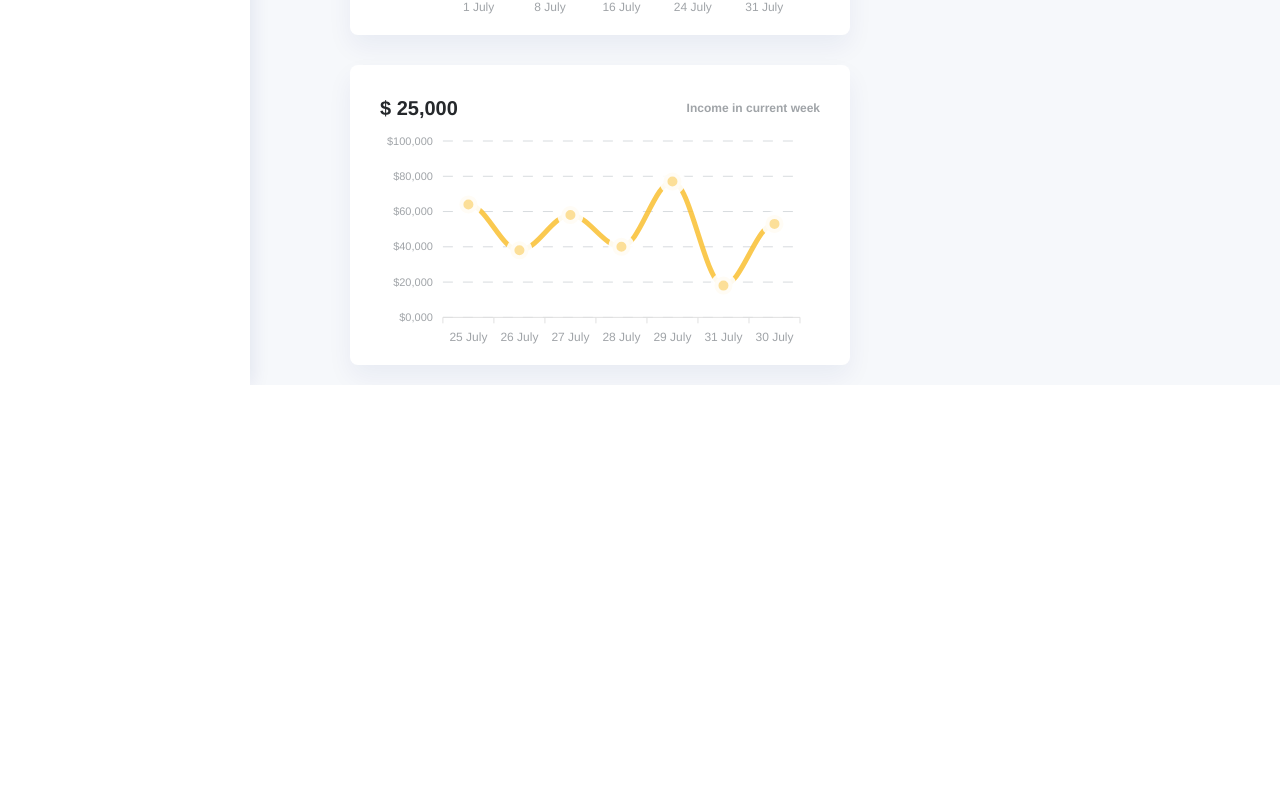
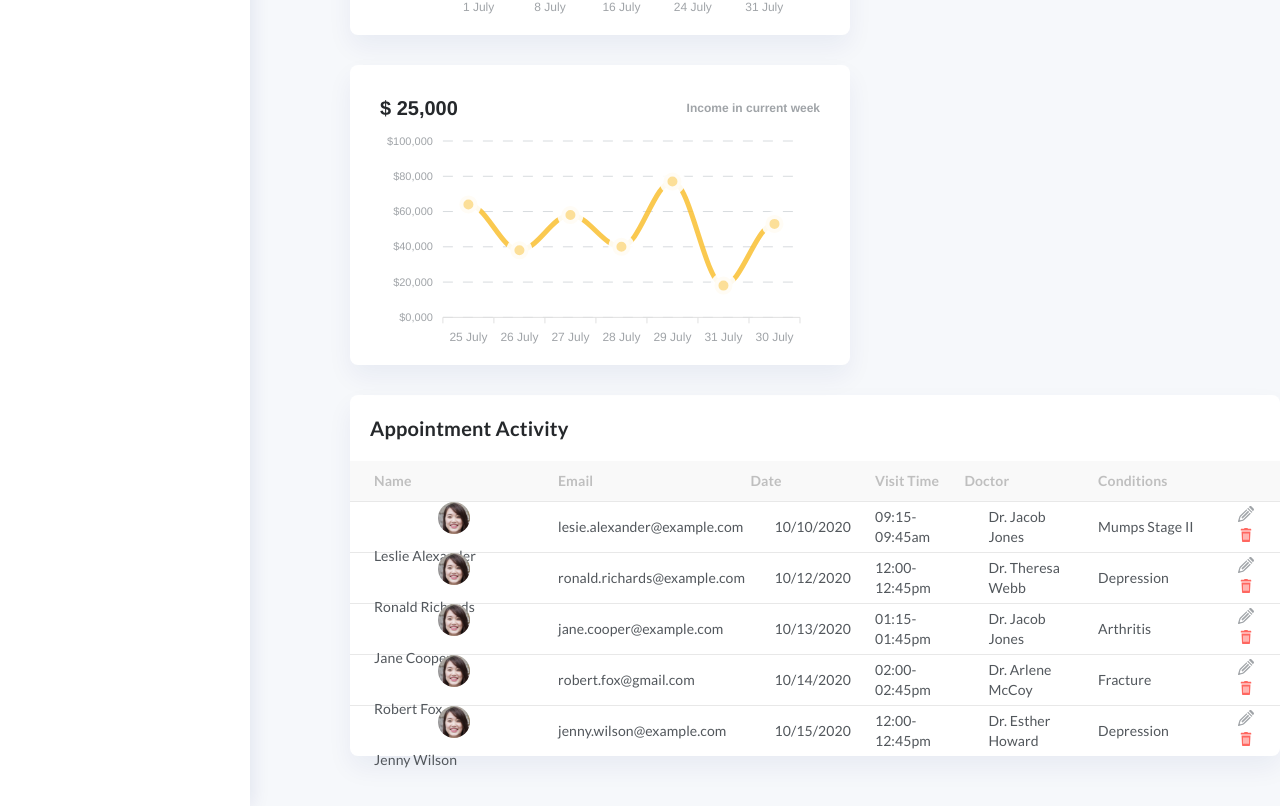
Before and after one commit to alyonavolk/healthcare, a React (Create React App) app: page / in a window 1280 px wide. Shown: the part 1022-1828 px from the top of the page. Before the commit the page ends 1407 px from the top, so only its background shows below. Built offline with nearby package versions, Linux system fonts and the light colour scheme.

Commit message:
Добавление таблицы на главной странице

```diff
--- a/src/components/Appointments/appointments.js
+++ b/src/components/Appointments/appointments.js
@@ -1,5 +1,6 @@
 import React from 'react';
 import './appointments.scss';
+import Table from '../table/table';
 
 const Appointments = () => {
     return (
@@ -8,7 +9,7 @@ const Appointments = () => {
                 Appointments
             </h2>
             <div className='appointments__table'>
-
+                <Table />
             </div>
         </div>
     );
--- a/src/components/Appointments/appointments.scss
+++ b/src/components/Appointments/appointments.scss
@@ -5,4 +5,7 @@
     &__title{
         @extend %h2;
     }
+    &__table{
+
+    }
 }
--- a/src/components/Dashboard/Dashboard.js
+++ b/src/components/Dashboard/Dashboard.js
@@ -37,7 +37,7 @@ const Dashboard = () => {
                 </div>
             </div>
             <div className='dashboard__table'>
-
+                <Table title='Appointment Activity'/>
             </div>
         </div>
     );
--- a/src/components/Dashboard/Dashboard.scss
+++ b/src/components/Dashboard/Dashboard.scss
@@ -18,4 +18,7 @@
             gap: 30px;
         }
     }
+    &__table{
+        padding: 30px 0;
+    }
 }
--- a/src/components/UI/clientTable/clientTable.js
+++ b/src/components/UI/clientTable/clientTable.js
@@ -5,7 +5,7 @@ import trash from '../../../resources/img/trash.svg';
 
 const ClientTable = (props) => {
     return (
-        <tr className={`clientTable ${props.border}`}>
+        <tr className='clientTable'>
             <td>
                 <img src={props.foto} alt='' />
                 <p>{props.name}</p>
--- a/src/components/UI/clientTable/clientTable.scss
+++ b/src/components/UI/clientTable/clientTable.scss
@@ -1,17 +1,20 @@
 @import '../../../style/variables.scss';
 
 .clientTable{
+    border-collapse: collapse;
+    border-top: 1px solid $divider;
     padding-right: 24px;
     td{
         @extend %body2;
         color: $gray-dark;
         max-width: 100%;
-        height: 40px;
-        border-top: 1px solid $divider;
-
+        height: 50px;
+        img {
+            cursor: pointer;
+        }
         &:nth-child(1){
             p {
-                width: 180px;
+                width: 160px;
             }
             display: flex;
             flex-wrap: wrap;
@@ -47,7 +50,3 @@
         }
     }
 }
-
-.brBt{
-    border-bottom: 1px solid $divider;
-}
--- a/src/components/app/App.scss
+++ b/src/components/app/App.scss
@@ -1,6 +1,7 @@
 @import '../../style/variables.scss';
 
 .app{
+  min-height: 900px;
   background-color: $background;
   display: flex;
   gap: 100px;
--- a/src/components/table/table.js
+++ b/src/components/table/table.js
@@ -3,9 +3,18 @@ import ClientTable from '../UI/clientTable/clientTable';
 import './table.scss';
 import client from '../../resources/img/client.svg';
 
-const Table = () => {
+const Table = (props) => {
+    const data = [
+        { name: "Leslie Alexander", email: "lesie.alexander@example.com", date: "10/10/2020", visit: "09:15-09:45am", doctor: "Dr. Jacob Jones", conditions: "Mumps Stage II" },
+        { name: "Ronald Richards", email: "ronald.richards@example.com", date: "10/12/2020", visit: "12:00-12:45pm", doctor: "Dr. Theresa Webb", conditions: "Depression" },
+        { name: "Jane Cooper", email: "jane.cooper@example.com", date: "10/13/2020", visit: "01:15-01:45pm", doctor: "Dr. Jacob Jones", conditions: "Arthritis" },
+        { name: "Robert Fox", email: "robert.fox@gmail.com", date: "10/14/2020", visit: "02:00-02:45pm", doctor: "Dr. Arlene McCoy", conditions: "Fracture" },
+        { name: "Jenny Wilson", email: "jenny.wilson@example.com", date: "10/15/2020", visit: "12:00-12:45pm", doctor: "Dr. Esther Howard", conditions: "Depression" },
+      ]
+
     return (
         <div className='table'>
+            <p className='table__title'>{props.title}</p>
             <table>
                 <thead>
                     <tr>
@@ -19,9 +28,11 @@ const Table = () => {
                     </tr>
                 </thead>
                 <tbody>
-                    <ClientTable foto={client} name='Leslie Alexander' email='lesie.alexander@example.com' date='10/10/2020' visit='09:15-09:45am' doctor='Dr. Jacob Jones' conditions='Mumps Stage II' />
-                    <ClientTable name='' email='' date='' visit='' doctor='' conditions='' />
-                    <ClientTable name='' email='' date='' visit='' doctor='' conditions='' border='brBt' />
+                    {data.map((val) => {
+                        return(
+                            <ClientTable foto={client} name={val.name} email={val.email} date={val.date} visit={val.visit} doctor={val.doctor} conditions={val.conditions} />
+                        )
+                    })}
                 </tbody>
             </table>
         </div>
--- a/src/components/table/table.scss
+++ b/src/components/table/table.scss
@@ -0,0 +1,31 @@
+@import '../../style/variables.scss';
+
+.table{
+    max-width: 1060px;
+    background-color: $white-color;
+    box-shadow: 0px 12px 26px rgba(16, 30, 115, 0.06);
+    border-radius: 8px;
+    &__title{
+        padding: 20px;
+        @extend %h5;
+        color: $black-color;
+    }
+    table {
+        border-collapse: collapse;
+        thead{
+            tr{
+                @extend %subtitle2;
+                text-align: left;
+                color: black;
+                background-color: $divider;
+                filter: opacity(25%);
+                th{
+                    padding: 10px 0;
+                    &:first-child{
+                        padding-left: 24px;
+                    }
+                }
+            }
+        }
+    }
+}
```
